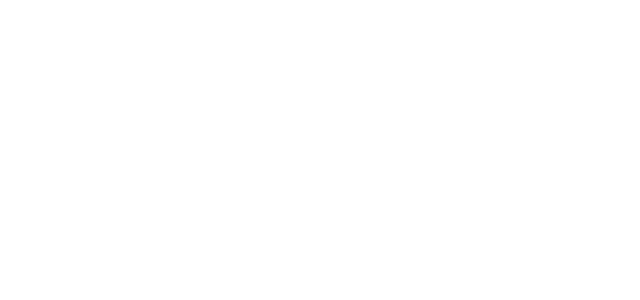
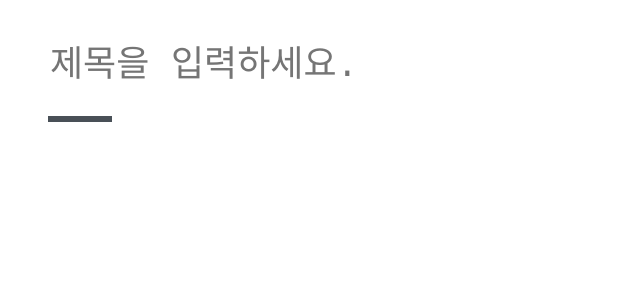
Before and after one commit to WE-SOPT-29th-Web-Part/Euijin-Kim, a React (Create React App) app in the folder react-velog-clone/: page /write in a window 1280 px wide. Shown: the top 300 px of the page, without its empty margins (0-640 px from the left). Built offline with nearby package versions, Linux system fonts and the light colour scheme.

Commit message:
feat: write title, middleline 구현

```diff
--- a/react-velog-clone/package.json
+++ b/react-velog-clone/package.json
@@ -12,6 +12,7 @@
     "react-dom": "^17.0.2",
     "react-router-dom": "^5.3.0",
     "react-scripts": "4.0.3",
+    "react-textarea-autosize": "^8.3.3",
     "styled-components": "^5.3.1",
     "web-vitals": "^1.0.1"
   },
--- /dev/null
+++ b/react-velog-clone/src/components/write/ArticleBody.jsx
@@ -0,0 +1,7 @@
+import React from "react";
+
+const ArticleBody = () => {
+  return <div></div>;
+};
+
+export default ArticleBody;
--- /dev/null
+++ b/react-velog-clone/src/components/write/ArticleTag.jsx
@@ -0,0 +1,7 @@
+import React from "react";
+
+const ArticleTag = () => {
+  return <div></div>;
+};
+
+export default ArticleTag;
--- /dev/null
+++ b/react-velog-clone/src/components/write/ArticleTitle.jsx
@@ -0,0 +1,23 @@
+import React from "react";
+import styled from "styled-components";
+import TextareaAutosize from "react-textarea-autosize";
+
+const ArticleTitle = () => {
+  return <Styled.Textarea placeholder="제목을 입력하세요."></Styled.Textarea>;
+};
+
+export default ArticleTitle;
+
+const Styled = {
+  Textarea: styled(TextareaAutosize)`
+    /* react-textarea-autosize library 사용 */
+    border: 0;
+    outline: 0;
+    resize: none;
+    font-size: 36px;
+
+    width: 50%;
+    white-space: pre-wrap;
+    height: auto;
+  `,
+};
--- a/react-velog-clone/src/pages/Write.jsx
+++ b/react-velog-clone/src/pages/Write.jsx
@@ -1,7 +1,34 @@
 import React from "react";
+import styled from "styled-components";
+import ArticleBody from "../components/write/ArticleBody";
+import ArticleTag from "../components/write/ArticleTag";
+import ArticleTitle from "../components/write/ArticleTitle";
+import { colors } from "../libs/constants/colors";
 
 const Write = () => {
-  return <div></div>;
+  return (
+    <Styled.Root>
+      <Styled.Top>
+        <ArticleTitle />
+        <Styled.MiddleLine />
+        <ArticleTag />
+      </Styled.Top>
+      <ArticleBody />
+    </Styled.Root>
+  );
 };
 
 export default Write;
+
+const Styled = {
+  Root: styled.div``,
+  Top: styled.div`
+    padding: 32px 48px 0 48px;
+  `,
+  MiddleLine: styled.div`
+    width: 64px;
+    height: 6px;
+    background-color: ${colors.lightGray};
+    margin: 24px 0;
+  `,
+};
```
Also changed, not shown: 1 other file (tests, documents, lock files or other folders).
